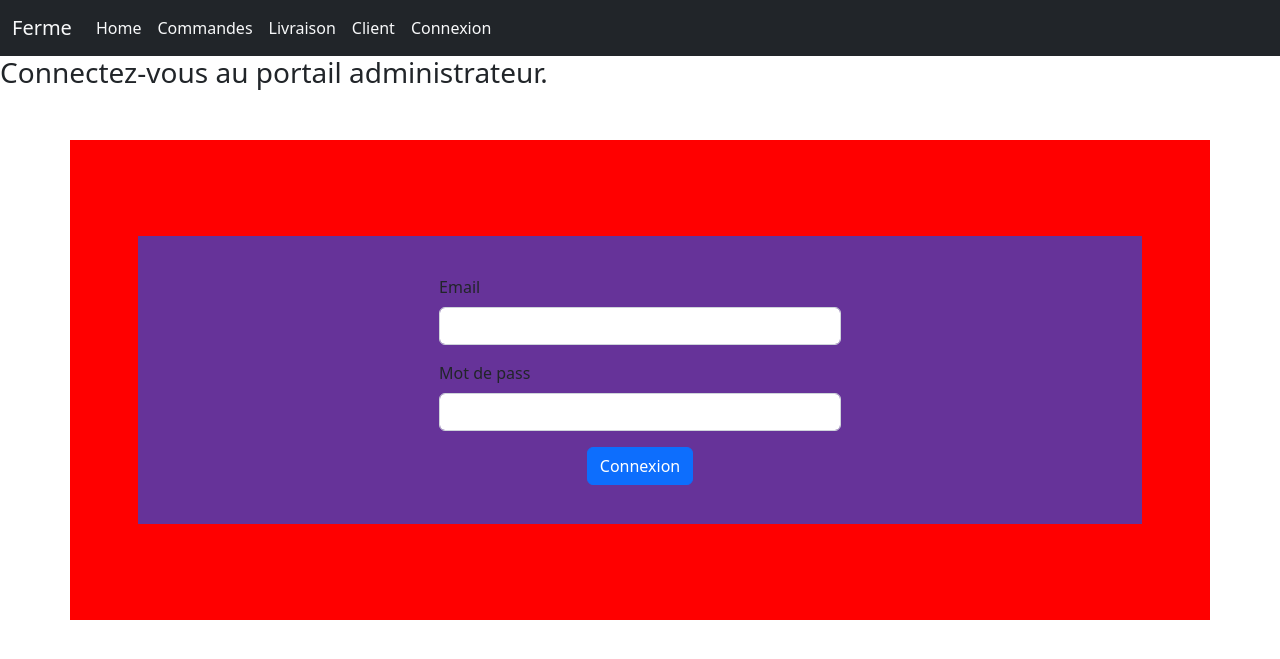
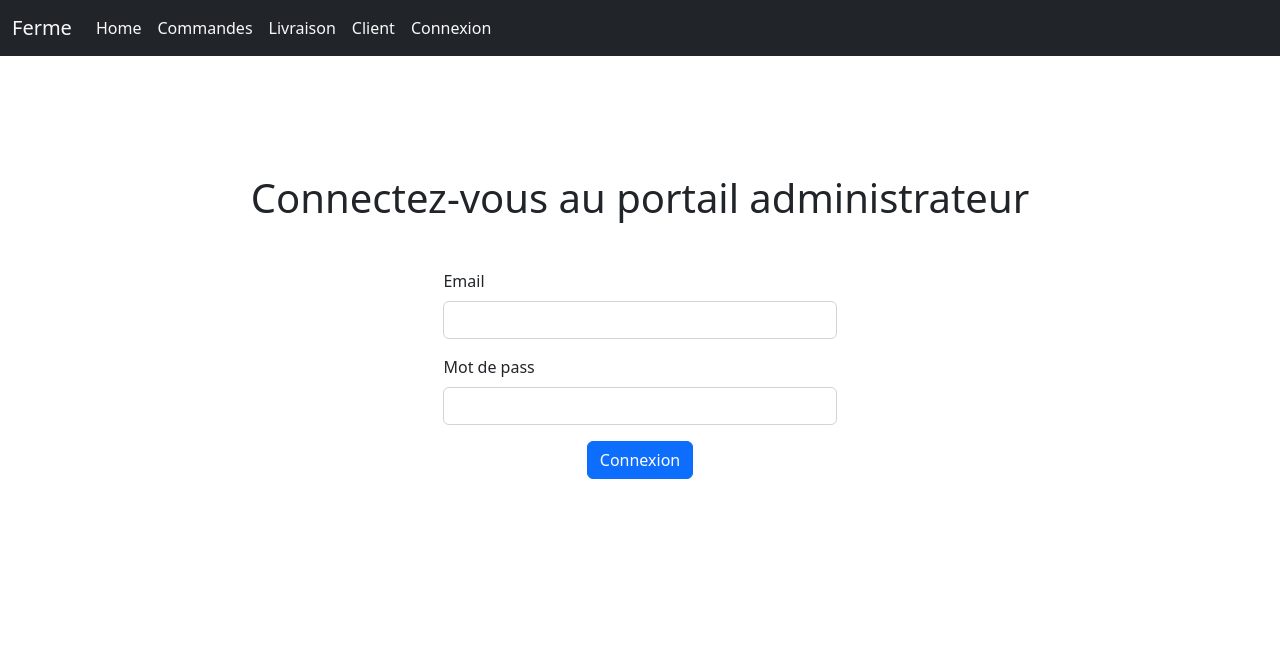
Before and after one commit to DorisZ21/fermNath, a PHP site: page /login in a window 1280 px wide. Shown: the top 659 px of the page. Run offline with PHP 8.4, Linux system fonts and the light colour scheme; some libraries are stand-ins or nearby versions.

Commit message:
add files

```diff
--- a/public/css/style.css
+++ b/public/css/style.css
@@ -14,7 +14,6 @@
 .containerLoginForm{
     margin:  50px auto;
     height: 60vh;
-    background-color: red;
     display: flex;
     flex-direction: column;
     justify-content: center;
@@ -25,7 +24,6 @@
     flex-direction: column;
     justify-content: center;
     align-items: center;
-    background-color: rebeccapurple;
     width: 90%;
     height: 60%;
 }
@@ -70,6 +68,10 @@
 .card{
     margin-top: 2em;
     margin-left: 1em;
+}
+
+.btn-add-delivery{
+    margin: 20px;
 }
 
 @media only screen and (max-width: 900px) {
--- a/public/forms/formLogin.php
+++ b/public/forms/formLogin.php
@@ -1,4 +1,5 @@
 <div class="container containerLoginForm">
+    <h1>Connectez-vous au portail administrateur</h1>
     <form action="" method="post" class="formLogin">
         <div class="mb-3 boxInput">
             <label for="exampleInputEmail1" class="form-label">Email</label>
--- a/public/templates/delivery/deliveryShowTemplate.php
+++ b/public/templates/delivery/deliveryShowTemplate.php
@@ -1,5 +1,5 @@
 <?php require 'components/alertFlashMessage.php'?>
-<a href="/delivery/add">Ajouter une livraison</a>
+<a href="/delivery/add" class="btn btn-primary btn-add-delivery">Ajouter une livraison</a>
 <div class="container">
     <h1 class="title-delivery">Livraisons</h1>
     <div class="row container-principal-card-delivery">
--- a/public/templates/login/loginTemplate.php
+++ b/public/templates/login/loginTemplate.php
@@ -1,5 +1,4 @@
-<div class="infosLogin">
-    <h3 class="titleLogin">Connectez-vous au portail administrateur.</h3>
+<div class="container">
+    <?php require 'components/alertFlashMessage.php'?>
+    <?php require_once 'forms/formLogin.php'?>
 </div>
-<?php require 'components/alertFlashMessage.php'?>
-<?php require_once 'forms/formLogin.php'?>
```
Also changed, not shown: public/templates/delivery/deliveryConsultTemplate.php (+4 -3 lines).
